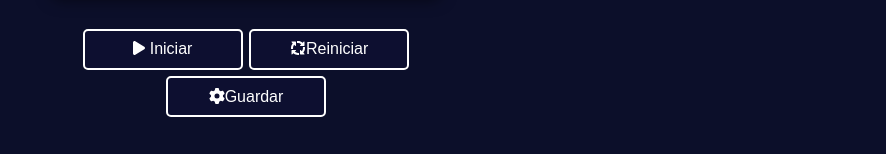
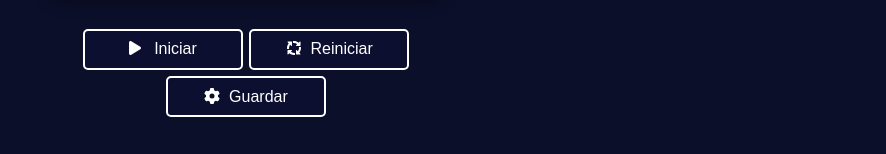
Before and after one commit to aljerr3/tabataclock, a React (Create React App) app: page / in a window 1280 px wide. Shown: the part 545-699 px from the top of the page, without its empty margins (394-1280 px from the left). Built offline with nearby package versions, Linux system fonts and the light colour scheme; a web font is replaced by a local one.

Commit message:
fix colors a css

```diff
--- a/src/App.css
+++ b/src/App.css
@@ -103,6 +103,10 @@
   background-color: #B4CED9;
 }
 
+.textIcon{
+  margin-right: calc(100vh/90);
+  color: white;
+}
 
 .btnPause:visited, .configBtn:visited, .reset-button:visited, .start-button:visited {
   background-color: #370fe907;
--- a/src/Tabata.jsx
+++ b/src/Tabata.jsx
@@ -134,7 +134,7 @@ function TabataTimer() {
         }}
       />
       <button className="configBtn" onClick={toggleConfig}>
-        <FontAwesomeIcon icon={faGear} />
+        <FontAwesomeIcon className="textIcon"  icon={faGear} />
         {isConfigOpen ? "Guardar" : "Configurar"}
       </button>
       {isConfigOpen && (
@@ -173,7 +173,7 @@ function Controls({ isActive, start, pause, reset }) {
     <div className="controls">
       {!isActive ? (
         <button className="start-button" onClick={start}>
-          <FontAwesomeIcon icon={faPlay} />  Iniciar
+          <FontAwesomeIcon className="textIcon"  icon={faPlay} />  Iniciar
         </button>
       ) : (
         <button className="btnPause" onClick={pause}>
@@ -181,7 +181,7 @@ function Controls({ isActive, start, pause, reset }) {
         </button>
       )}
       <button className="reset-button" onClick={reset}>
-        <FontAwesomeIcon icon={faArrowsSpin} />
+        <FontAwesomeIcon className="textIcon" icon={faArrowsSpin} />
         Reiniciar
       </button>
     </div>
```
